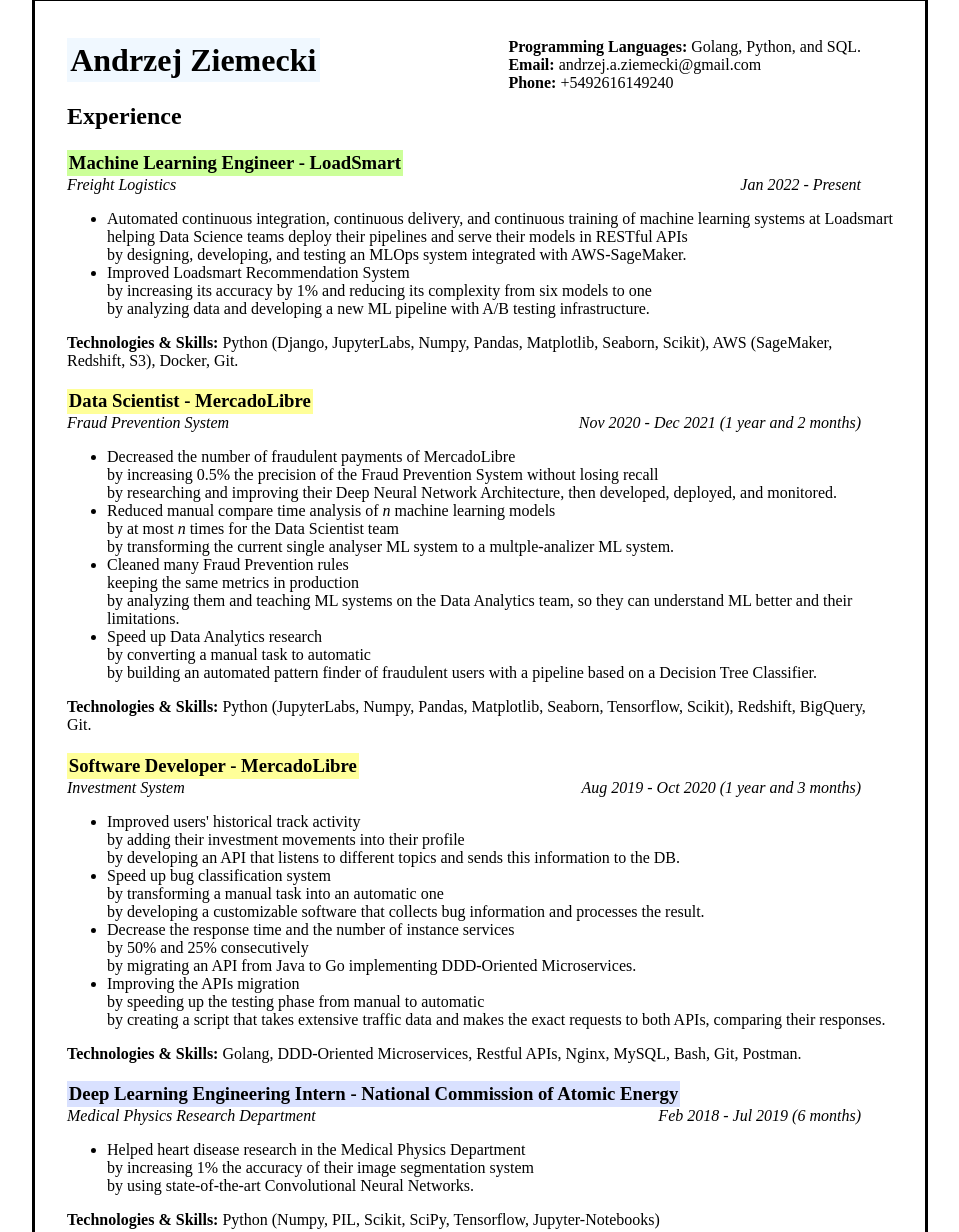
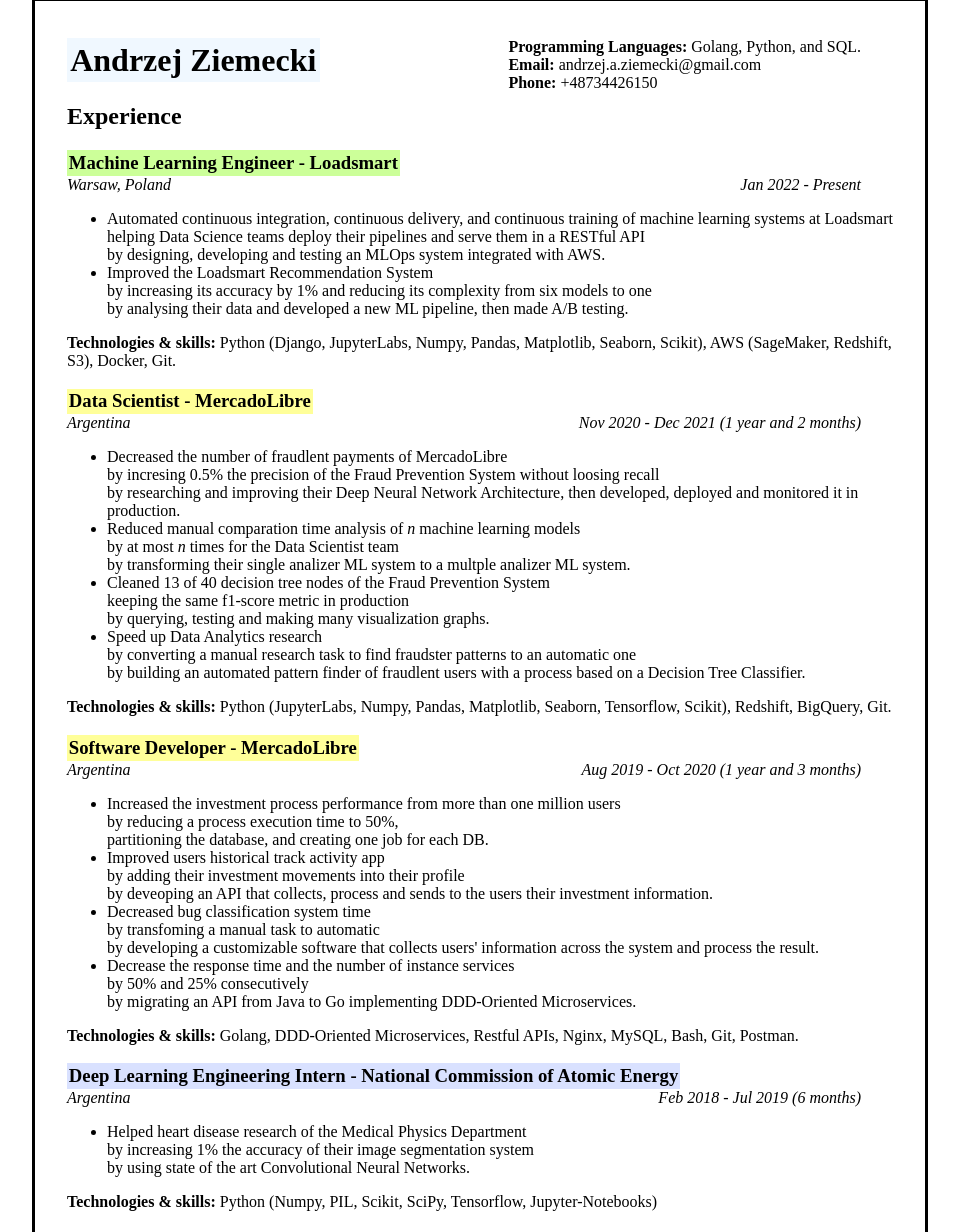
Before and after one commit to andresziemecki/andresziemecki, a plain HTML site: page cv.html in a window 1280 px wide. Shown: the part 10-1242 px from the top of the page, without its empty margins (160-1119 px from the left). Drawn offline with Linux system fonts and the light colour scheme.

Commit message:
Update cv.html

```diff
--- a/cv.html
+++ b/cv.html
@@ -65,87 +65,92 @@
     <section>
         <b>Programming Languages: </b> Golang, Python, and SQL. <br>
         <b>Email:</b> andrzej.a.ziemecki@gmail.com<br>
-        <b>Phone:</b> +5492616149240
+        <b>Phone:</b> +48734426150
     </section>
     <h1>Andrzej Ziemecki</h1>
 
     <h2>Experience</h2>
 
-    <h3 class="LS">Machine Learning Engineer - LoadSmart</h3>
-    <i>Freight Logistics</i>
+    <h3 class="LS">Machine Learning Engineer - Loadsmart</h3>
+    <i>Warsaw, Poland</i>
     <i class="left">Jan 2022 - Present</i>
     <ul>
         <li>
             Automated continuous integration, continuous delivery, and continuous training of machine learning systems
             at Loadsmart<br>
-            helping Data Science teams deploy their pipelines and serve their models in RESTful APIs <br>
-            by designing, developing, and testing an MLOps system integrated with AWS-SageMaker.
+            helping Data Science teams deploy their pipelines and serve them in a RESTful API <br>
+            by designing, developing and testing an MLOps system integrated with AWS.
         </li>
 
         <li>
-            Improved Loadsmart Recommendation System<br>
+            Improved the Loadsmart Recommendation System <br>
             by increasing its accuracy by 1% and reducing its complexity from six models to one <br>
-            by analyzing data and developing a new ML pipeline with A/B testing infrastructure.
+            by analysing their data and developed a new ML pipeline, then made A/B testing.
         </li>
     </ul>
 
 
     <p>
-        <b>Technologies & Skills:</b> Python (Django, JupyterLabs, Numpy, Pandas, Matplotlib, Seaborn, Scikit), AWS
+        <b>Technologies & skills:</b> Python (Django, JupyterLabs, Numpy, Pandas, Matplotlib, Seaborn, Scikit), AWS
         (SageMaker, Redshift, S3), Docker, Git.
     </p>
 
     <h3 class="MELI">Data Scientist - MercadoLibre</h3>
     <i>
-        Fraud Prevention System
+        Argentina
     </i>
     <i class="left">Nov 2020 - Dec 2021 (1 year and 2 months)</i>
     <ul>
 
         <li>
-            Decreased the number of fraudulent payments of MercadoLibre <br>
-            by increasing 0.5% the precision of the Fraud Prevention System without losing recall <br>
-            by researching and improving their Deep Neural Network Architecture, then developed, deployed, and
-            monitored.
+            Decreased the number of fraudlent payments of MercadoLibre <br>
+            by incresing 0.5% the precision of the Fraud Prevention System without loosing recall <br>
+            by researching and improving their Deep Neural Network Architecture, then developed, deployed and monitored
+            it in production.
         </li>
         <li>
-            Reduced manual compare time analysis of <i>n</i> machine learning models <br>
+            Reduced manual comparation time analysis of <i>n</i> machine learning models <br>
             by at most <i>n</i> times for the Data Scientist team<br>
-            by transforming the current single analyser ML system to a multple-analizer ML system.
+            by transforming their single analizer ML system to a multple analizer ML system.
         </li>
         <li>
-            Cleaned many Fraud Prevention rules <br>
-            keeping the same metrics in production<br>
-            by analyzing them and teaching ML systems on the Data Analytics team, so they can understand ML better and
-            their limitations.
+            Cleaned 13 of 40 decision tree nodes of the Fraud Prevention System <br>
+            keeping the same f1-score metric in production <br>
+            by querying, testing and making many visualization graphs.
+
         </li>
         <li>
             Speed up Data Analytics research <br>
-            by converting a manual task to automatic<br>
-            by building an automated pattern finder of fraudulent users with a pipeline based on a Decision Tree
+            by converting a manual research task to find fraudster patterns to an automatic one<br>
+            by building an automated pattern finder of fraudlent users with a process based on a Decision Tree
             Classifier.
         </li>
     </ul>
 
     <p>
-        <b>Technologies & Skills:</b> Python (JupyterLabs, Numpy, Pandas, Matplotlib, Seaborn, Tensorflow, Scikit),
+        <b>Technologies & skills:</b> Python (JupyterLabs, Numpy, Pandas, Matplotlib, Seaborn, Tensorflow, Scikit),
         Redshift, BigQuery, Git.
     </p>
 
     <h3 class="MELI">Software Developer - MercadoLibre</h3>
 
-    <i>Investment System</i>
+    <i>Argentina</i>
     <i class="left">Aug 2019 - Oct 2020 (1 year and 3 months)</i>
     <ul>
         <li>
-            Improved users' historical track activity<br>
-            by adding their investment movements into their profile<br>
-            by developing an API that listens to different topics and sends this information to the DB.
+            Increased the investment process performance from more than one million users<br>
+            by reducing a process execution time to 50%, <br>
+            partitioning the database, and creating one job for each DB.
         </li>
         <li>
-            Speed up bug classification system <br>
-            by transforming a manual task into an automatic one <br>
-            by developing a customizable software that collects bug information and processes the
+            Improved users historical track activity app<br>
+            by adding their investment movements into their profile<br>
+            by deveoping an API that collects, process and sends to the users their investment information.
+        </li>
+        <li>
+            Decreased bug classification system time <br>
+            by transfoming a manual task to automatic <br>
+            by developing a customizable software that collects users' information across the system and process the
             result.
         </li>
         <li>
@@ -153,33 +158,28 @@
             by 50% and 25% consecutively<br>
             by migrating an API from Java to Go implementing DDD-Oriented Microservices.
         </li>
-        <li>
-            Improving the APIs migration <br>
-            by speeding up the testing phase from manual to automatic <br>
-            by creating a script that takes extensive traffic data and makes the exact requests to both APIs, comparing
-            their responses.
-        </li>
+
     </ul>
     <p>
-        <b>Technologies & Skills:</b> Golang, DDD-Oriented Microservices, Restful APIs, Nginx, MySQL, Bash, Git,
+        <b>Technologies & skills:</b> Golang, DDD-Oriented Microservices, Restful APIs, Nginx, MySQL, Bash, Git,
         Postman.
     </p>
     <h3 class="CNEA">
         Deep Learning Engineering Intern - National Commission of Atomic Energy
     </h3>
     <i>
-        Medical Physics Research Department
+        Argentina
     </i>
     <i class="left">Feb 2018 - Jul 2019 (6 months)</i>
     <ul>
         <li>
-            Helped heart disease research in the Medical Physics Department<br>
+            Helped heart disease research of the Medical Physics Department<br>
             by increasing 1% the accuracy of their image segmentation system<br>
-            by using state-of-the-art Convolutional Neural Networks.
+            by using state of the art Convolutional Neural Networks.
         </li>
     </ul>
     <p>
-        <b>Technologies & Skills:</b> Python (Numpy, PIL, Scikit, SciPy, Tensorflow, Jupyter-Notebooks)
+        <b>Technologies & skills:</b> Python (Numpy, PIL, Scikit, SciPy, Tensorflow, Jupyter-Notebooks)
     </p>
 
     <h2>
@@ -202,7 +202,7 @@
             <b>Relevant Subjects:</b> Introduction to CS in C, Object-Oriented Programming in C++, Neural Networks,
             Statistics, Single and Multivariable Calculus, Algebra and Geometry Analytics, Numerical Methods,
             Electronics, Digital Circuits,
-            Microcontrollers, Constrol Systems, and Partial Differential Equations
+            Microcontrollers, Constrol Systems, and Partial Differential Equations.
         </li>
     </ul>
 </body>
```
